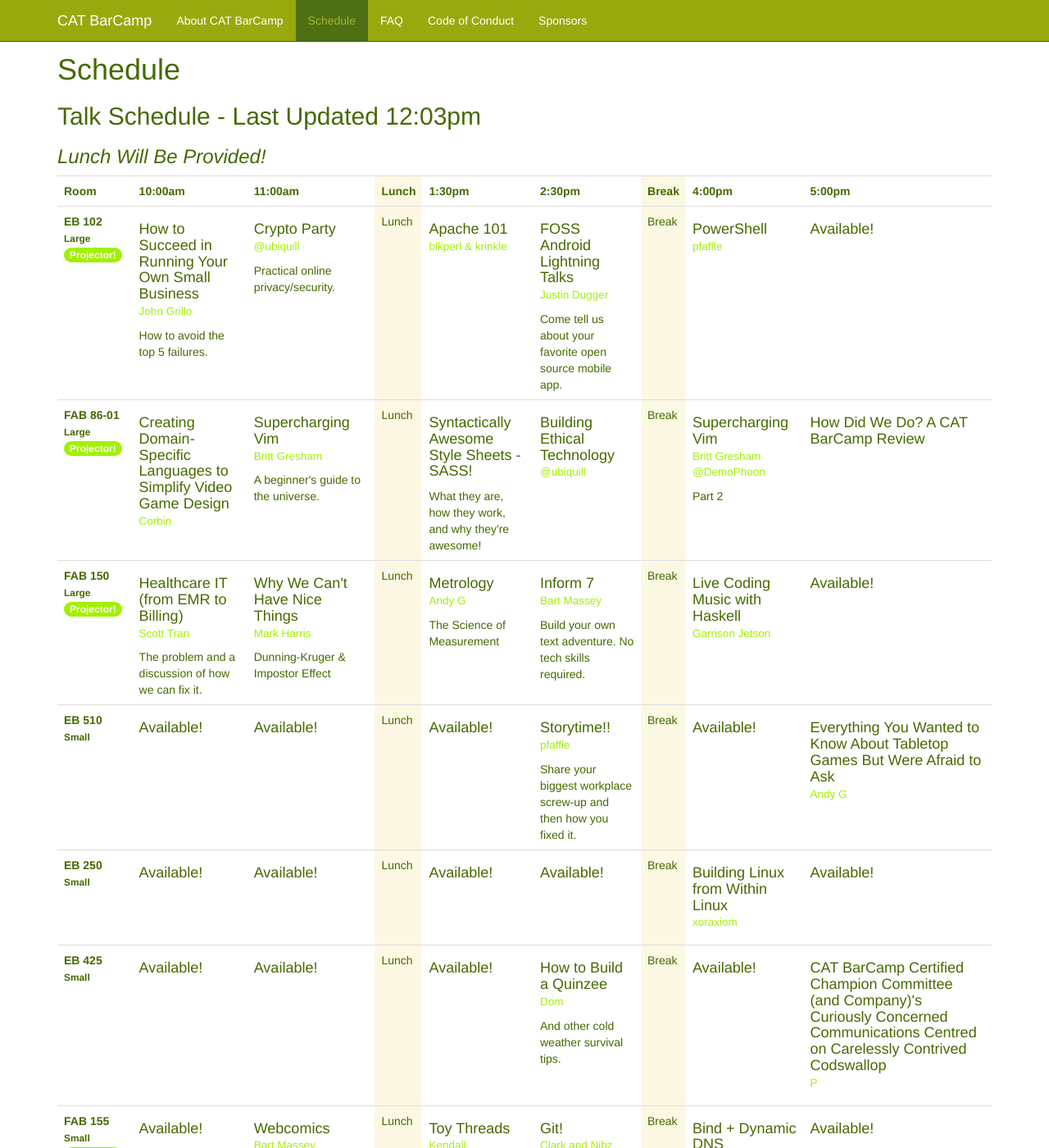
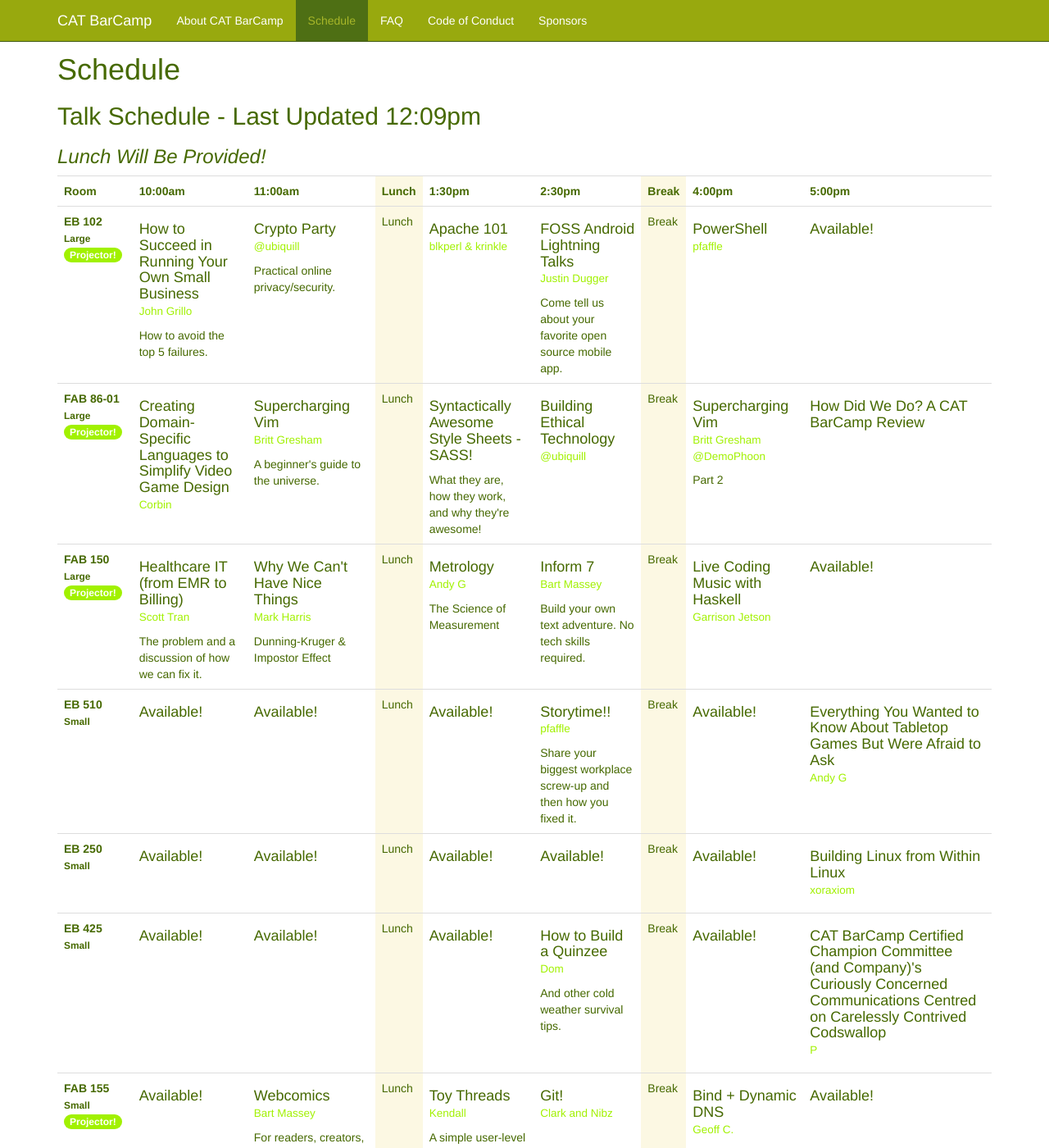
Before and after one commit to catbarcamp/catbarcamp.github.io, a Jekyll site: the page built from schedule.html, in a window 1280 px wide and 1400 px high. Shown: the whole window at 82% size. Built offline with Jekyll 4.4.1, drawn with Linux system fonts in a browser that asks for light colours.

Commit message:
Automated schedule update.

```diff
--- a/schedule.html
+++ b/schedule.html
@@ -4,7 +4,7 @@
 section: schedule
 ---
 
-<h2>Talk Schedule - Last Updated 12:03pm</h2>
+<h2>Talk Schedule - Last Updated 12:09pm</h2>
 <h3><em>Lunch Will Be Provided!</em></h3>
 <table class="table table-hover">
   <tr>
@@ -158,8 +158,8 @@
     <td class="bg-warning">
       Break
     </td>
+    <td><h4>Available!<br><small></small></h4></td>
     <td><h4>Building Linux from Within Linux<br><small>xoraxiom</small></h4></td>
-    <td><h4>Available!<br><small></small></h4></td>
   </tr>
   <tr>
     <th>
```
